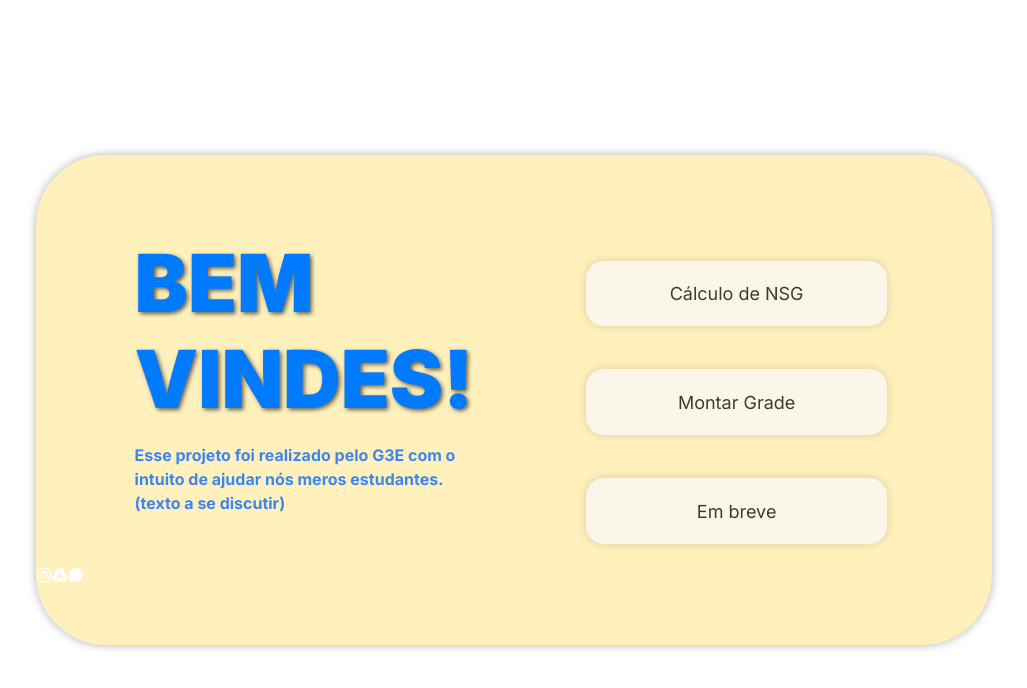
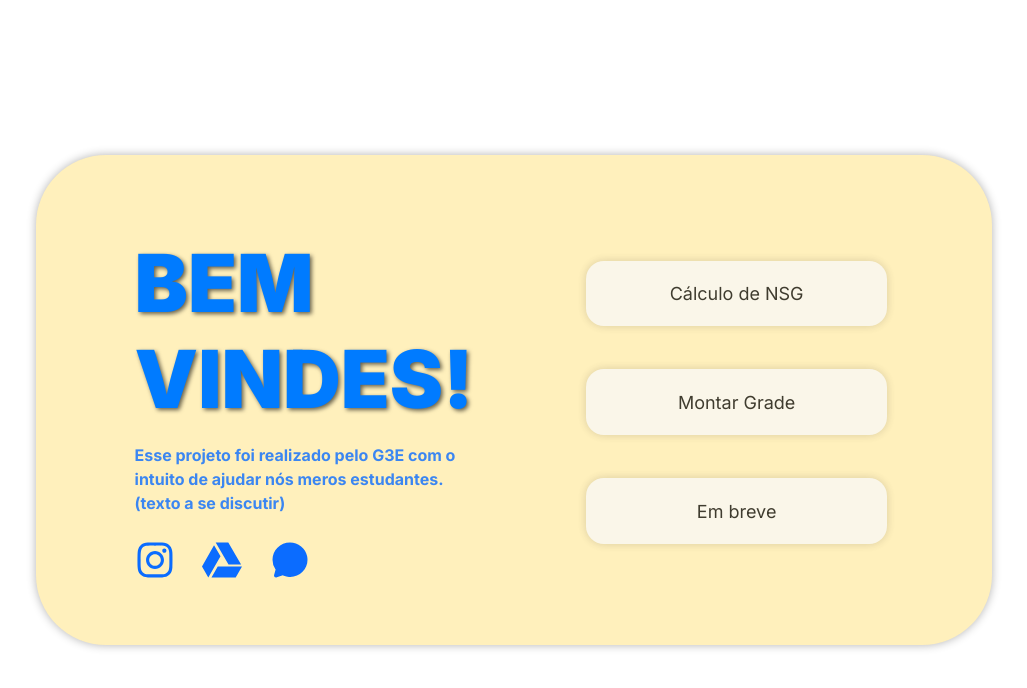
Before and after one commit to nicolashdx/HubLN, a React (Vite) app: page / in a window 1280 px wide. Shown: the top 688 px of the page, without its empty margins (126-1153 px from the left). Built offline with nearby package versions, Linux system fonts and the light colour scheme.

Commit message:
home links

```diff
--- a/src/Home.css
+++ b/src/Home.css
@@ -29,7 +29,7 @@
     color: #0b6cff;
     opacity: 0.8;
     margin-left: 20%;
-    margin-bottom: 10%;
+    margin-bottom: 5%;
     margin-right:10% ;
 
 }
@@ -46,3 +46,14 @@
     margin-right: 5%;
     margin-top: 5%;
 }
+
+.linksDiv{
+    margin-left: 20%;
+    margin-bottom: 5%;
+}
+
+.links{
+    font-size: 40px;
+    color: #0b6cff;
+    margin-right: 7%;
+}
--- a/src/Home.jsx
+++ b/src/Home.jsx
@@ -13,15 +13,15 @@ function Home() {
         <div>
             <p className='welcome'>BEM <br></br> VINDES!</p>
             <p className= 'textintro'>Esse projeto foi realizado pelo G3E com o intuito de ajudar nós meros estudantes.(texto a se discutir)</p>
-            <div className='links'>
+            <div className='linksDiv'>
               <a href="https://www.instagram.com/zeus.g3e/" target="_blank">
-                <FaInstagram />
+                <FaInstagram className='links'/>
               </a>
               <a href="https://drive.google.com/drive/folders/0Bza5WseGdGvvOW82ckN2TEtGeFk?resourcekey=0-5L4NShYSxGIQ2zYH6WtPFA&usp=sharing" target="_blank">
-                <FaGoogleDrive />
+                <FaGoogleDrive className='links'/>
               </a>
               <a href="https://chat.whatsapp.com/Fi8Pw4T3n2eFI38pUBccPD" target="_blank">
-                <IoChatbubble />
+                <IoChatbubble className='links'/>
               </a>
             </div>
         </div>
```
